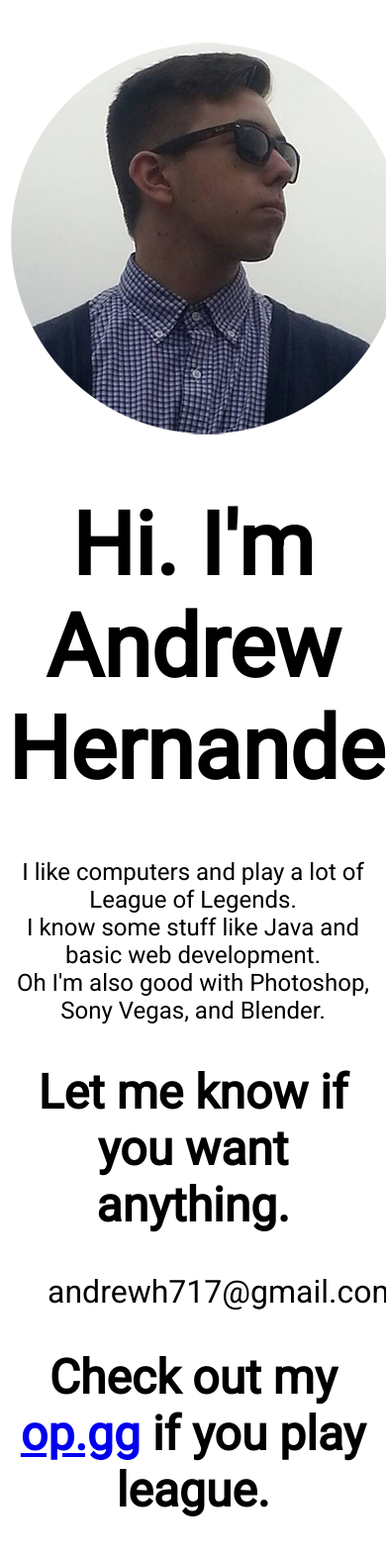
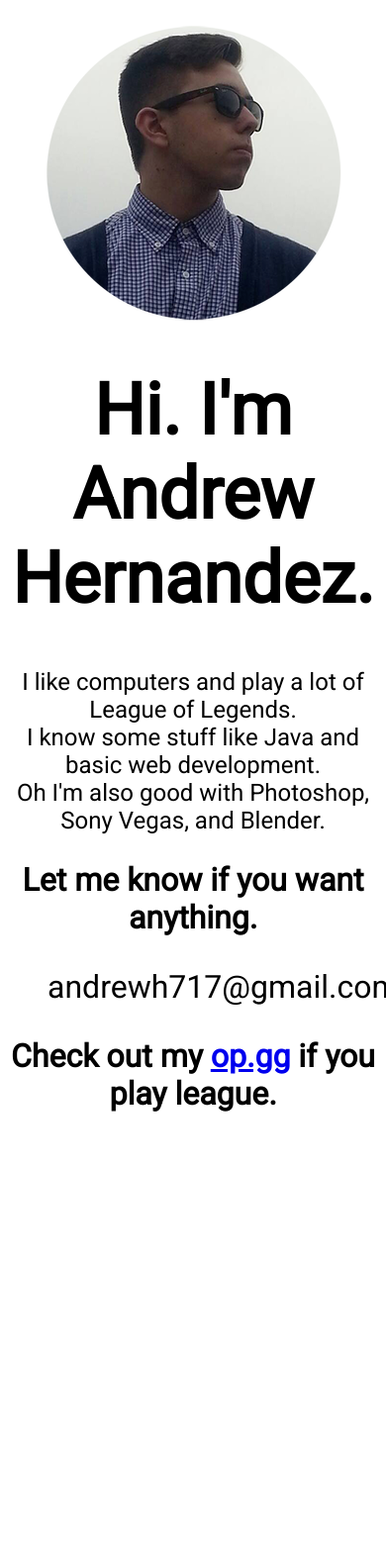
Before and after one commit to andrewh717/andrewh.co, a PHP site: page / in a window 390 px wide; the page is wider, and only the part inside the window is pictured. Shown: that part at 99% size. After the commit the page ends 1123 px from the top of that part, so only its background shows below. Run offline with PHP 8.4, Linux system fonts and the light colour scheme.

Commit message:
added media query to change image and text size for mobile

```diff
--- a/css/style.css
+++ b/css/style.css
@@ -10,11 +10,14 @@ h2{
 div.center{
   text-align: center;
 }
-img.center{
+#propic_desktop{
   display: block;
   padding-top: 2em;
   margin-left: auto;
   margin-right: auto;
+}
+#propic_mobile{
+  display: none;
 }
 ul.contact{
   font-size: 2em;
@@ -24,3 +27,21 @@ ul.contact{
 p{
   font-size: 1.5em;
 }
+/* ----------- Mobile ----------- */
+
+@media (max-width: 800px){
+  #propic_mobile{
+    display: block;
+    padding-top: 1em;
+    margin: 0 auto;
+  }
+  #propic_desktop{
+    display: none;
+  }
+  h1{
+  font-size: 4.5em;
+  }
+  h2{
+    font-size: 2em;
+  }
+}
--- a/index.html
+++ b/index.html
@@ -9,7 +9,9 @@
     </head>
     <body>
       <div class="center">
-        <img class="center" src="assets/propic.png" alt="">
+        <img id="propic_desktop" src="assets/propic.png" alt="">
+        <img id="propic_mobile" src="assets/propic_smaller.png" alt="">
+
         <h1>Hi. I'm Andrew Hernandez.</h1>
         <p>I like computers and play a lot of League of Legends.<br>
         I know some stuff like Java and basic web development.<br>
```
Also changed, not shown: assets/propic_smaller.png.
